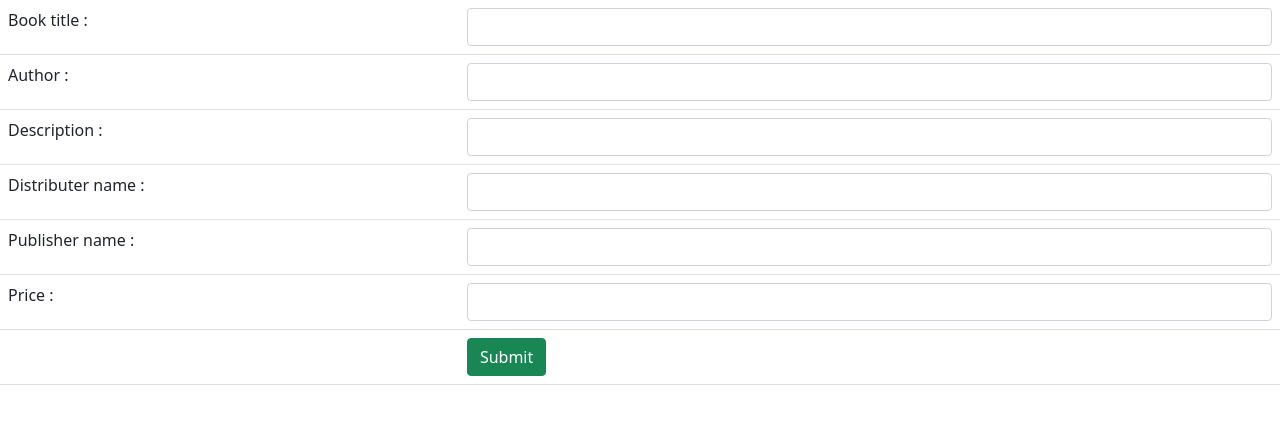
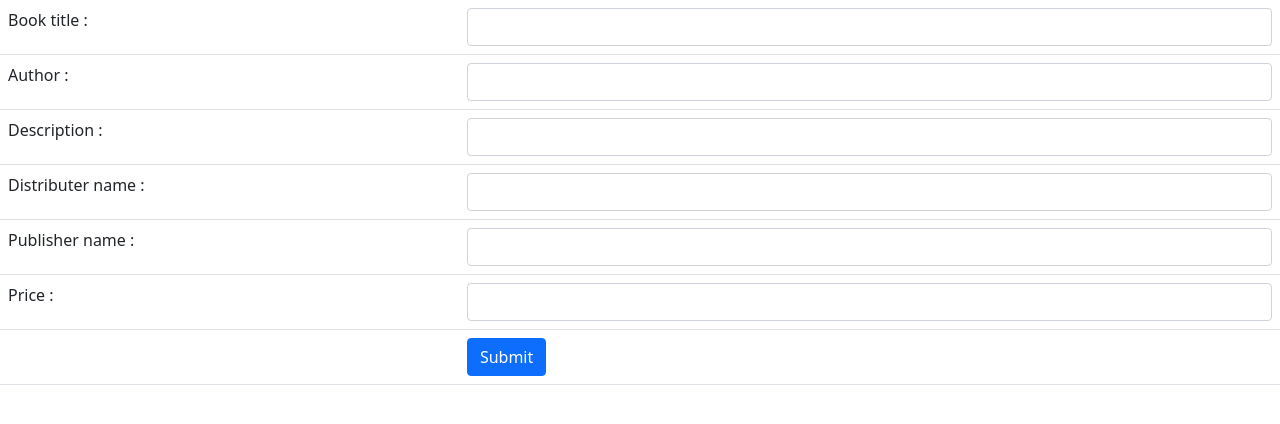
Before and after one commit to nishamr65/myweb, a plain HTML site: page book.html in a window 1280 px wide. Drawn offline with nearby package versions, Linux system fonts and the light colour scheme.

Commit message:
button color change

```diff
--- a/book.html
+++ b/book.html
@@ -35,7 +35,7 @@
         </tr>
         <tr>
             <td></td>
-            <td><button class="btn btn-success">Submit</button></td>
+            <td><button class="btn btn-primary">Submit</button></td>
         </tr>
     </table>
 
```
